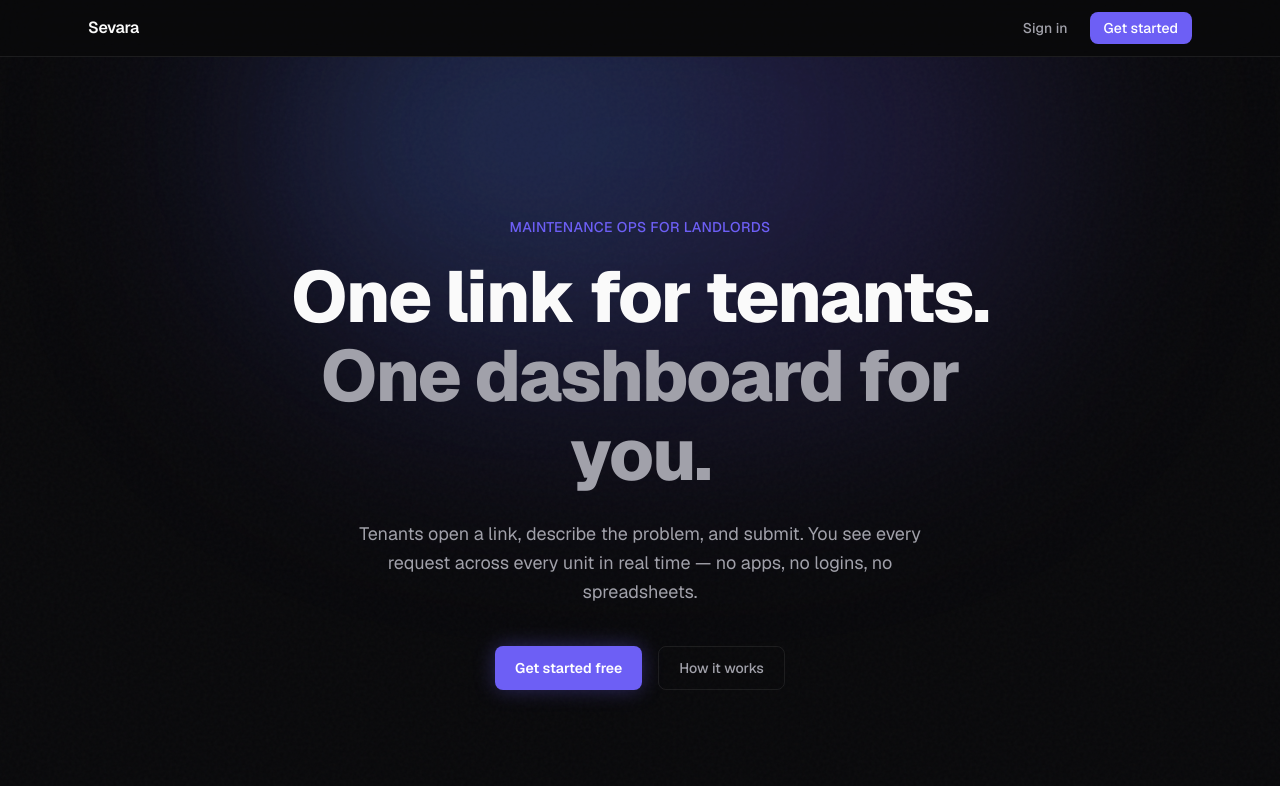
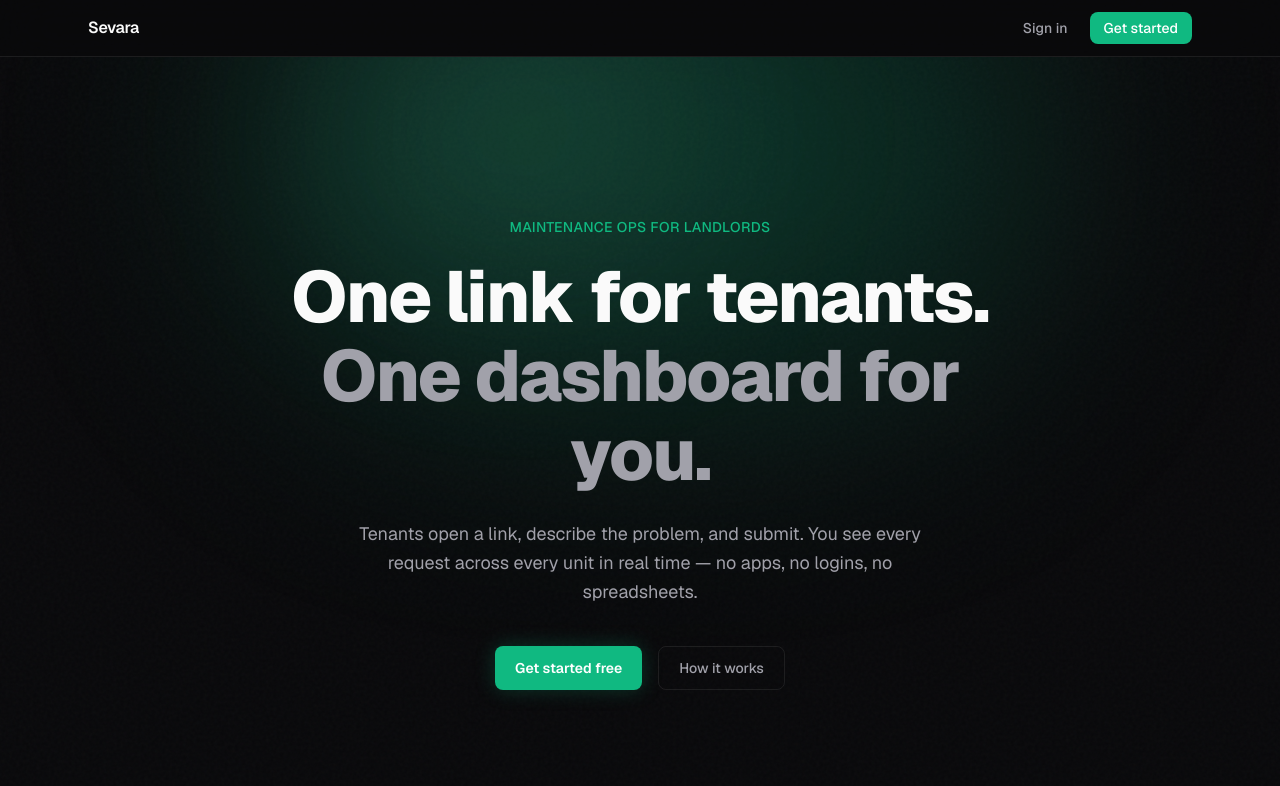
Before and after one commit to smitster1403/fixflow, a Next.js app: page / in a window 1280 px wide. Shown: the top 786 px of the page. Built offline with nearby package versions, Linux system fonts and the light colour scheme; no server answers.

Commit message:
feat: update property and unit creation to return created data; enhance UI button styles

```diff
--- a/app/dashboard/actions.ts
+++ b/app/dashboard/actions.ts
@@ -334,14 +334,14 @@ export async function createProperty(formData: FormData) {
 
   if (!name || !address) return { error: "Name and address are required" };
 
-  const { error } = await supabase.from("properties").insert({
+  const { data, error } = await supabase.from("properties").insert({
     landlord_id: landlordId,
     name,
     address,
-  });
+  }).select().single();
 
-  if (error) return { error: "Failed to create property" };
-  return { success: true };
+  if (error || !data) return { error: "Failed to create property" };
+  return { success: true, property: data };
 }
 
 export async function createUnit(propertyId: string, formData: FormData) {
@@ -361,13 +361,13 @@ export async function createUnit(propertyId: string, formData: FormData) {
   const label = (formData.get("label") as string)?.trim();
   if (!label) return { error: "Unit label is required" };
 
-  const { error } = await supabase.from("units").insert({
+  const { data, error } = await supabase.from("units").insert({
     property_id: propertyId,
     label,
-  });
+  }).select().single();
 
-  if (error) return { error: "Failed to create unit" };
-  return { success: true };
+  if (error || !data) return { error: "Failed to create unit" };
+  return { success: true, unit: data };
 }
 
 // ============================================================
--- a/app/dashboard/properties/properties-content.tsx
+++ b/app/dashboard/properties/properties-content.tsx
@@ -45,15 +45,15 @@ export function PropertiesContent({ properties: initialProperties }: { propertie
       const result = await createProperty(formData);
       if (result.error) {
         setError(result.error);
-      } else {
+      } else if (result.property) {
         setShowAddProperty(false);
         setError(null);
         setProperties((prev) => [
           {
-            id: crypto.randomUUID(),
-            name: formData.get("name") as string,
-            address: formData.get("address") as string,
-            created_at: new Date().toISOString(),
+            id: result.property.id,
+            name: result.property.name,
+            address: result.property.address,
+            created_at: result.property.created_at,
             unitCount: 0,
             openRequests: 0,
             units: [],
@@ -71,7 +71,7 @@ export function PropertiesContent({ properties: initialProperties }: { propertie
       const result = await createUnit(propertyId, formData);
       if (result.error) {
         setError(result.error);
-      } else {
+      } else if (result.unit) {
         setShowAddUnit(null);
         setError(null);
         setProperties((prev) =>
@@ -83,12 +83,12 @@ export function PropertiesContent({ properties: initialProperties }: { propertie
                   units: [
                     ...p.units,
                     {
-                      id: crypto.randomUUID(),
-                      label: formData.get("label") as string,
+                      id: result.unit.id,
+                      label: result.unit.label,
                       tenant_name: null,
                       tenant_email: null,
                       tenant_phone: null,
-                      token: "pending",
+                      token: result.unit.token,
                     },
                   ],
                 }
--- a/app/globals.css
+++ b/app/globals.css
@@ -3,15 +3,15 @@
 :root {
   --background: #09090b;
   --foreground: #fafafa;
-  --primary: #6d5ff5;
-  --primary-dark: #5a4ee0;
-  --primary-light: #a78bfa;
-  --accent: #38bdf8;
+  --primary: #10b981;
+  --primary-dark: #059669;
+  --primary-light: #34d399;
+  --accent: #6ee7b7;
   --surface: #111113;
   --surface-secondary: #18181b;
   --muted: #a1a1aa;
   --border: rgba(255, 255, 255, 0.08);
-  --glow: rgba(109, 95, 245, 0.15);
+  --glow: rgba(16, 185, 129, 0.12);
 }
 
 @theme inline {
--- a/app/page.tsx
+++ b/app/page.tsx
@@ -31,7 +31,7 @@ export default function Home() {
           <div className="mt-10 flex flex-col items-center gap-4 sm:flex-row sm:justify-center">
             <Link
               href="/sign-up"
-              className="inline-flex h-11 items-center rounded-lg bg-primary px-5 text-sm font-semibold text-white shadow-[0_0_20px_rgba(109,95,245,0.35)] transition-all hover:bg-primary-dark hover:shadow-[0_0_30px_rgba(109,95,245,0.5)]"
+              className="inline-flex h-11 items-center rounded-lg bg-primary px-5 text-sm font-semibold text-white shadow-[0_0_20px_rgba(16,185,129,0.25)] transition-all hover:bg-primary-dark hover:shadow-[0_0_30px_rgba(16,185,129,0.35)]"
             >
               Get started free
             </Link>
@@ -258,7 +258,7 @@ export default function Home() {
           <div className="mt-10">
             <Link
               href="/sign-up"
-              className="inline-flex h-12 items-center rounded-lg bg-primary px-6 text-sm font-semibold text-white shadow-[0_0_24px_rgba(109,95,245,0.4)] transition-all hover:bg-primary-dark hover:shadow-[0_0_36px_rgba(109,95,245,0.55)]"
+              className="inline-flex h-12 items-center rounded-lg bg-primary px-6 text-sm font-semibold text-white shadow-[0_0_24px_rgba(16,185,129,0.3)] transition-all hover:bg-primary-dark hover:shadow-[0_0_36px_rgba(16,185,129,0.4)]"
             >
               Get started free
             </Link>
```
